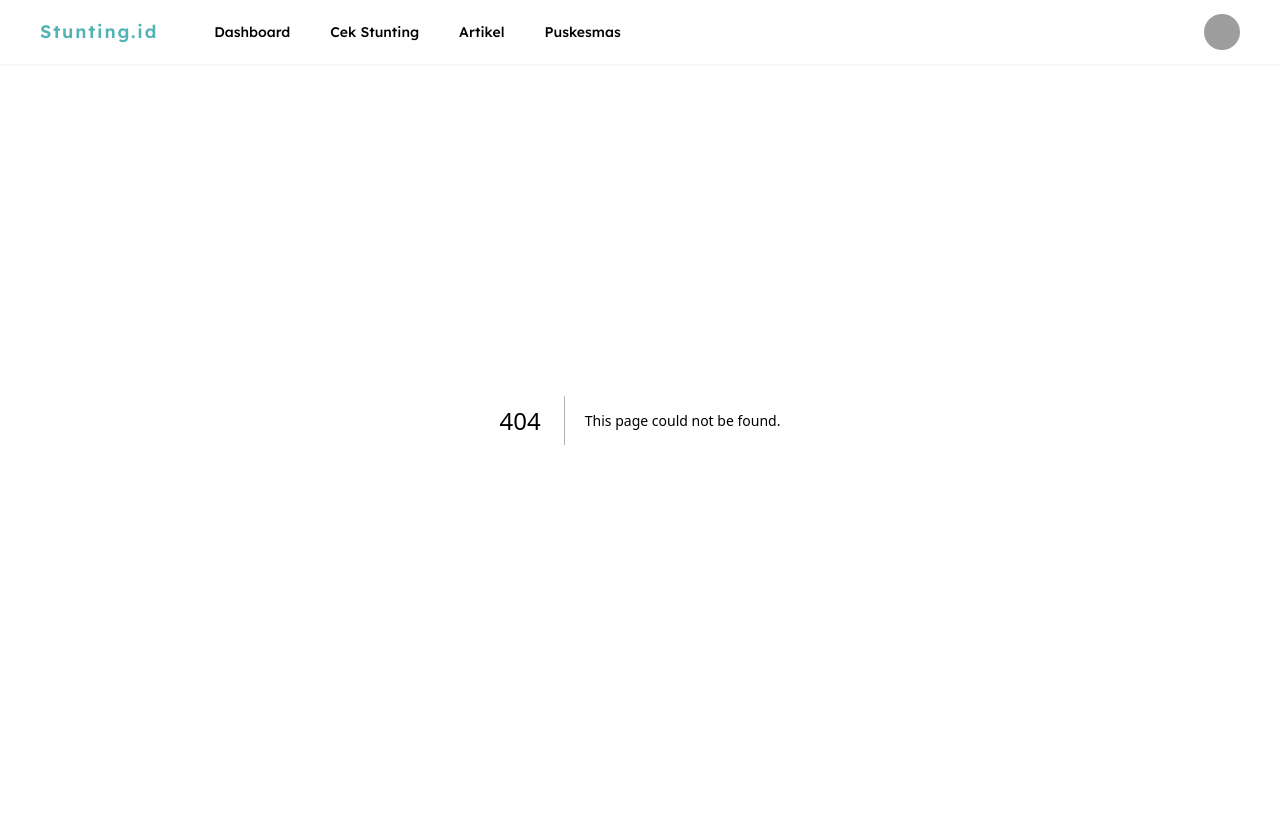
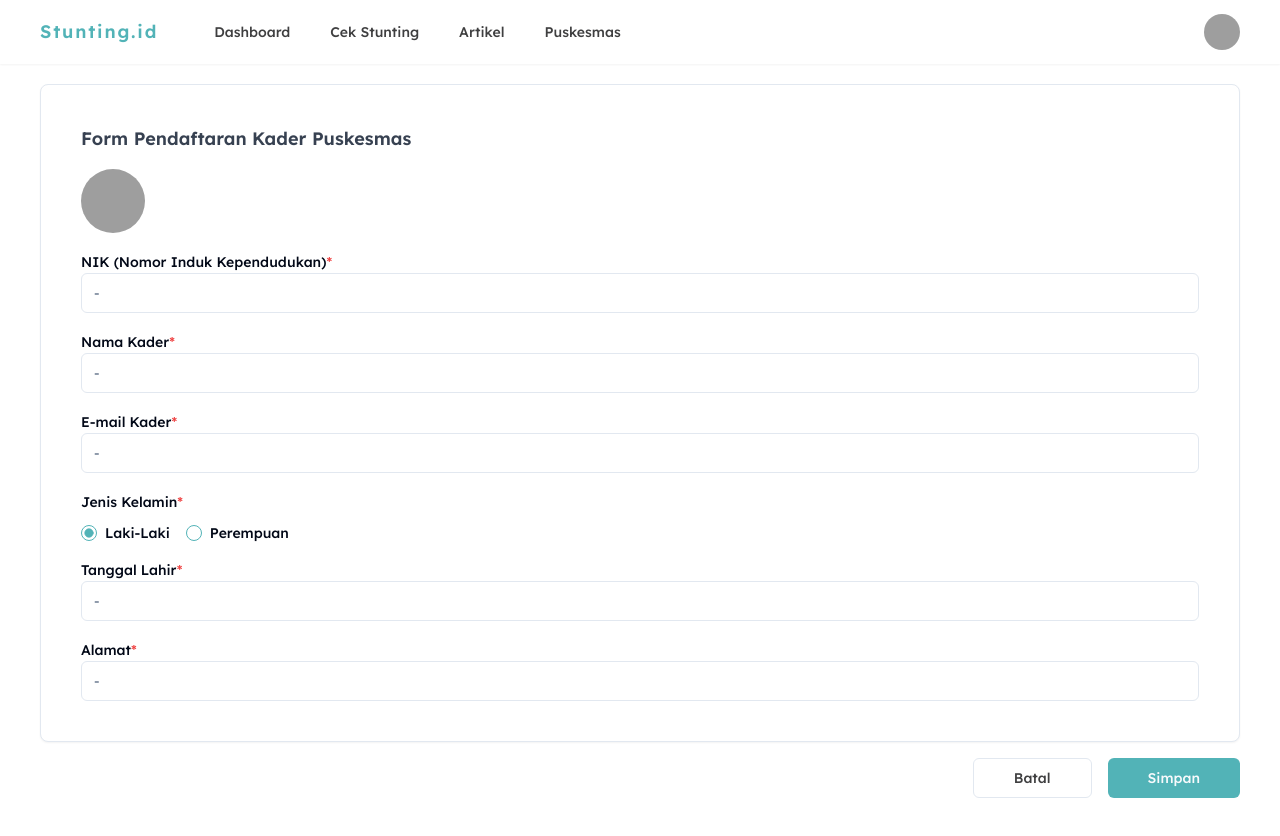
Before and after one commit to AamHermansyah/stunting.id, a Next.js app: page /admin-dashboard/tambah-kader in a window 1280 px wide. Before the commit this address had no page. Built offline with nearby package versions, Linux system fonts and the light colour scheme; grey boxes are pictures that could not be loaded.

Commit message:
[ADD] - Form Tambah Kader

```diff
--- /dev/null
+++ b/app/admin-dashboard/tambah-kader/_components/form-add-kader.tsx
@@ -0,0 +1,91 @@
+import { Button } from "@/components/ui/button";
+import { Card } from "@/components/ui/card";
+import { Avatar, AvatarFallback, AvatarImage } from "@/components/ui/avatar";
+import { Input } from "@/components/ui/input";
+import { Label } from "@/components/ui/label";
+import { RadioGroup, RadioGroupItem } from "@/components/ui/radio-group";
+
+function FormAddKader() {
+  return (
+    <form className="space-y-4">
+      <Card className="p-4 sm:p-10 space-y-4">
+        <h1 className="font-semibold text-lg text-gray-700 mb-4">
+          Form Pendaftaran Kader Puskesmas
+        </h1>
+        <div className="grid grid-cols-1 gap-4">
+          <label className="block cursor-pointer w-max rounded-full">
+            <Avatar className="w-16 h-16">
+              <AvatarImage src="https://github.com/shadcn.png" alt="@shadcn" />
+              <AvatarFallback>Profile Kader</AvatarFallback>
+            </Avatar>
+
+            <input type="file" className="hidden" />
+          </label>
+
+          <div className="w-full">
+            <Label>
+              NIK (Nomor Induk Kependudukan)
+              <span className="text-red-500">*</span>
+            </Label>
+            <Input placeholder="-" className="w-full" />
+          </div>
+
+          <div className="w-full">
+            <Label>
+              Nama Kader<span className="text-red-500">*</span>
+            </Label>
+            <Input placeholder="-" className="w-full" />
+          </div>
+
+          <div className="w-full">
+            <Label>
+              E-mail Kader<span className="text-red-500">*</span>
+            </Label>
+            <Input placeholder="-" className="w-full" />
+          </div>
+
+          <div className="w-full space-y-3">
+            <Label>
+              Jenis Kelamin<span className="text-red-500">*</span>
+            </Label>
+            <RadioGroup defaultValue="laki-laki" className="flex gap-4">
+              <div className="flex items-center space-x-2">
+                <RadioGroupItem value="laki-laki" id="laki-laki" />
+                <Label htmlFor="laki-laki">Laki-Laki</Label>
+              </div>
+              <div className="flex items-center space-x-2">
+                <RadioGroupItem value="perempuan" id="perempuan" />
+                <Label htmlFor="perempuan">Perempuan</Label>
+              </div>
+            </RadioGroup>
+          </div>
+
+          <div className="w-full">
+            <Label>
+              Tanggal Lahir<span className="text-red-500">*</span>
+            </Label>
+            <Input placeholder="-" className="w-full" />
+          </div>
+
+          <div className="w-full">
+            <Label>
+              Alamat<span className="text-red-500">*</span>
+            </Label>
+            <Input placeholder="-" className="w-full" />
+          </div>
+        </div>
+      </Card>
+
+      <div className="w-full flex gap-4 justify-end">
+        <Button className="px-10" variant="outline">
+          Batal
+        </Button>
+        <Button className="px-10" variant="default">
+          Simpan
+        </Button>
+      </div>
+    </form>
+  );
+}
+
+export default FormAddKader;
--- /dev/null
+++ b/app/admin-dashboard/tambah-kader/page.tsx
@@ -0,0 +1,12 @@
+import React from 'react'
+import FormAddKader from './_components/form-add-kader'
+
+const TambahKaderPage = () => {
+  return (
+    <>
+      <FormAddKader/>
+    </>
+  )
+}
+
+export default TambahKaderPage
```
